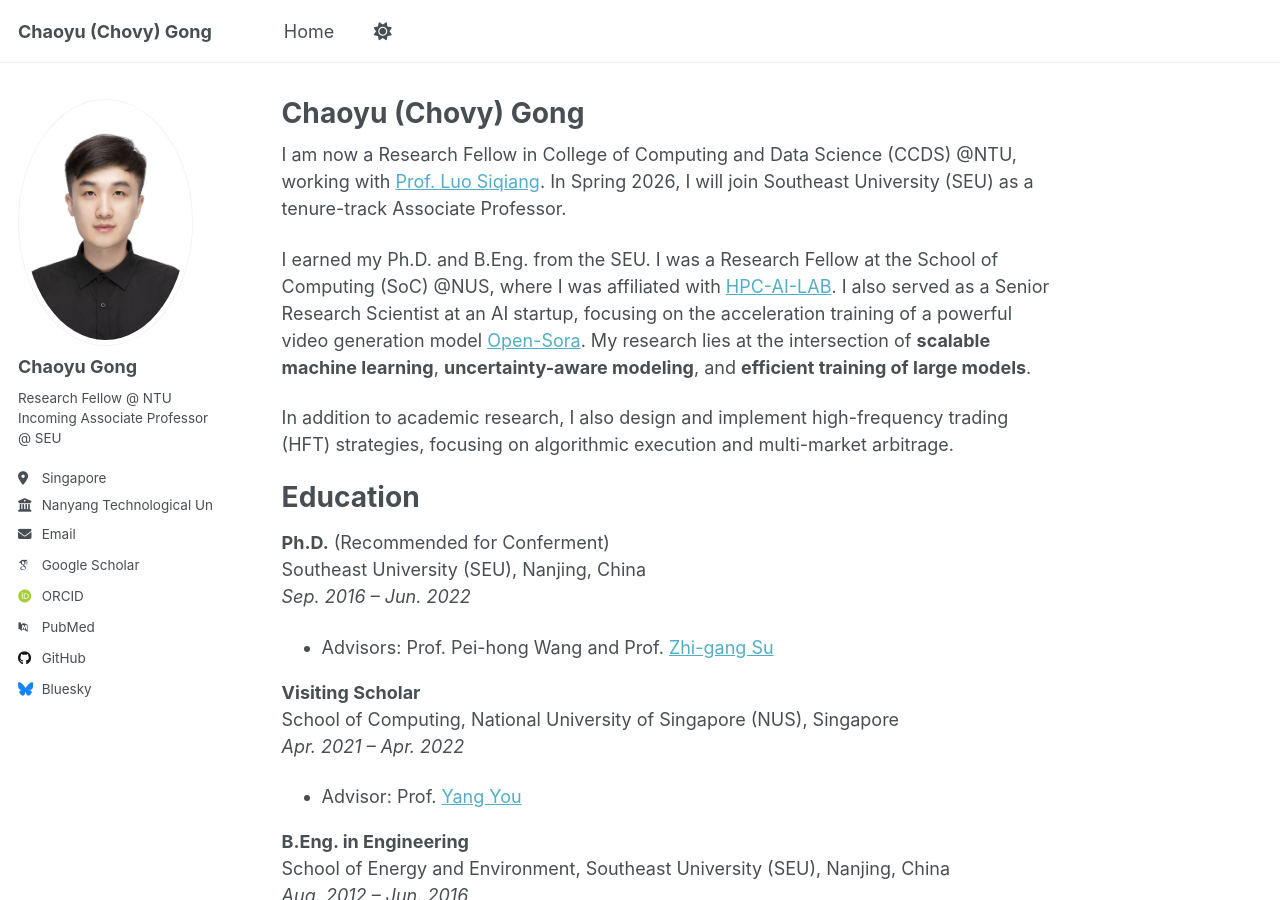
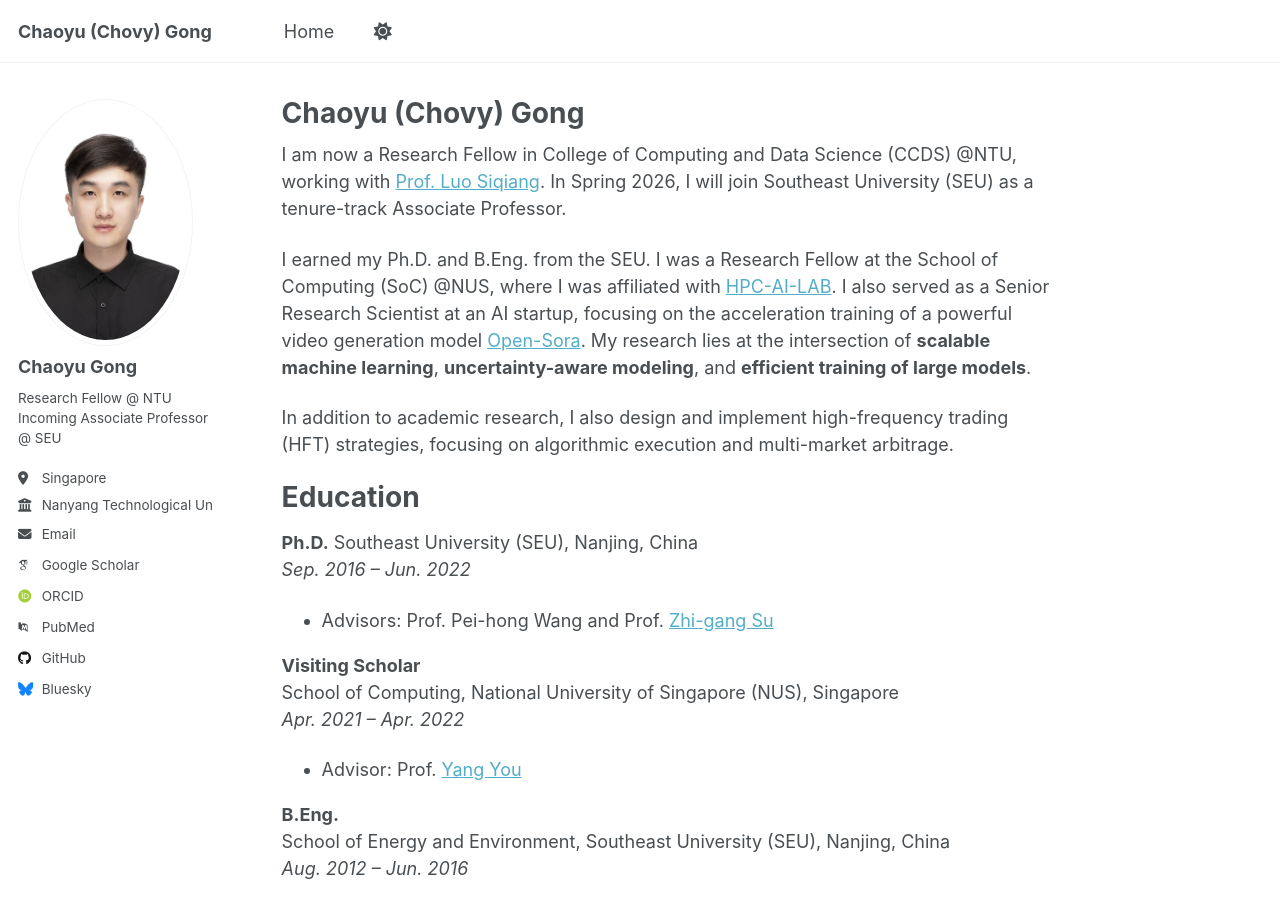
Before and after one commit to doushijihui/Chovy-Gong, a Jekyll site: the page built from _pages/about.md, in a window 1280 px wide and 900 px high. Built offline with Jekyll 4.4.1, drawn with Linux system fonts in a browser that asks for light colours; some web fonts are replaced; a script that is not in the unit is left out.

Commit message:
Update about.md

```diff
--- a/_pages/about.md
+++ b/_pages/about.md
@@ -16,7 +16,7 @@ In addition to academic research, I also design and implement high-frequency tra
 Education
 ======
 
-**Ph.D.** (Recommended for Conferment)
+**Ph.D.**
 Southeast University (SEU), Nanjing, China
 *Sep. 2016 – Jun. 2022*
 - Advisors: Prof. Pei-hong Wang and Prof. [Zhi-gang Su](https://power.seu.edu.cn/szg/list.htm)
@@ -26,7 +26,7 @@ School of Computing, National University of Singapore (NUS), Singapore
 *Apr. 2021 – Apr. 2022*
 - Advisor: Prof. [Yang You](https://www.comp.nus.edu.sg/~youy/)
 
-**B.Eng. in Engineering**
+**B.Eng.**
 School of Energy and Environment, Southeast University (SEU), Nanjing, China
 *Aug. 2012 – Jun. 2016*
 
```
